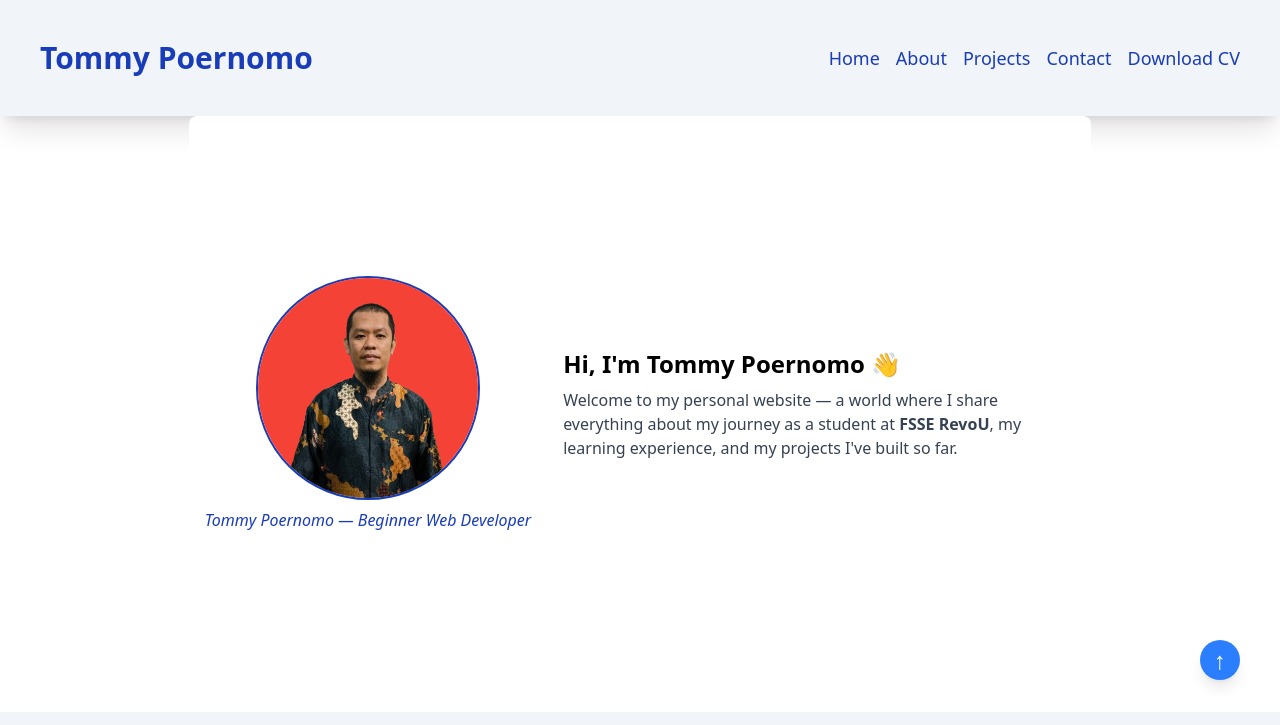
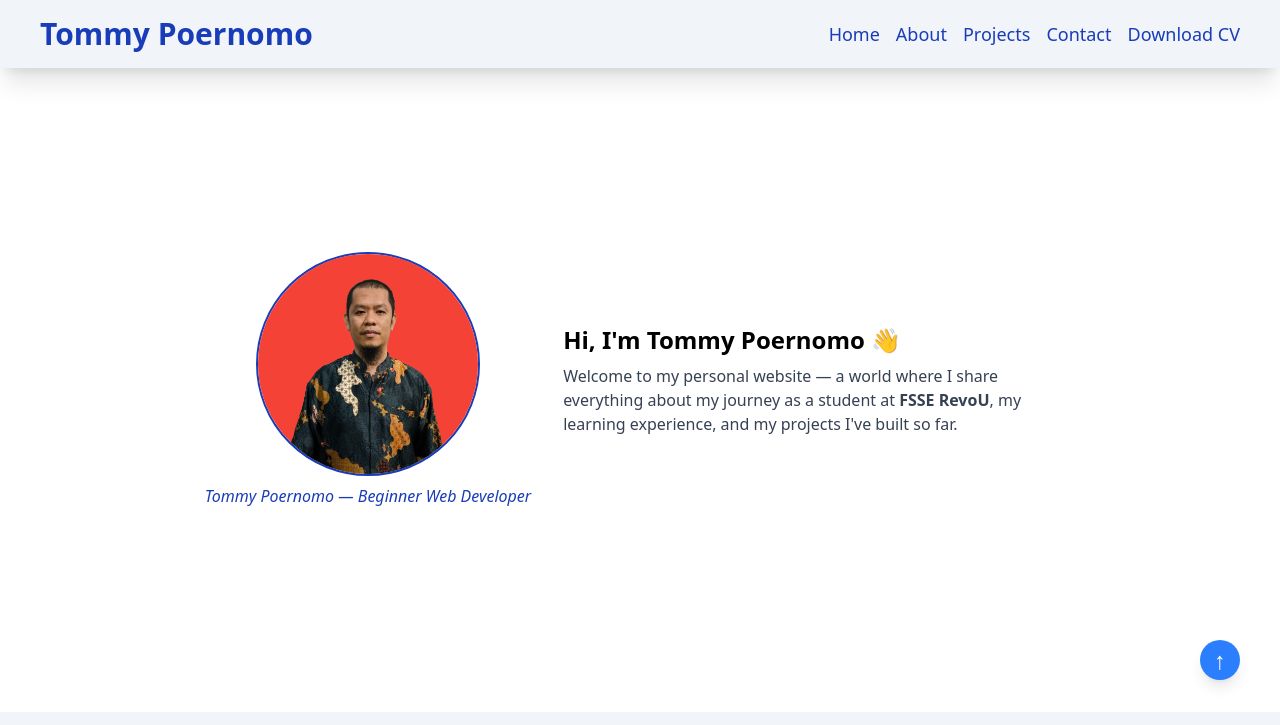
Before and after one commit to Revou-FSSE-Oct25/milestone-1-Tommy-Poernomo, a plain HTML site: page index.html in a window 1280 px wide. Shown: the top 725 px of the page. Drawn offline with nearby package versions, Linux system fonts and the light colour scheme.

Commit message:
sticky-nav

```diff
--- a/index.html
+++ b/index.html
@@ -30,8 +30,9 @@
 
 <body id="top-page" class="flex flex-col min-h-screen">
     <!-- header -->
-    <header class="site-header flex justify-between items-center p-10 pl-10 pr-10 text-blue-800 bg-slate-100 shadow-xl"
-        role="banner">
+    <!-- <header class="site-header flex justify-between items-center p-10 pl-10 pr-10 text-blue-800 bg-slate-100 shadow-xl"
+        role="banner"> -->
+        <header class="site-header sticky top-0 z-50 flex justify-between items-center p-4 md:px-10 text-blue-800 bg-slate-100 shadow-xl" role="banner">
 
         <h1 class="logo text-3xl font-bold hover:text-blue-500 z-10">
             <a href="index.html" aria-label="Homepage of Tommy Poernomo">Tommy Poernomo</a>
```
Also changed, not shown: pages/about.html (+3 -2 lines), pages/contact.html (+3 -2 lines), pages/projects.html (+3 -2 lines).
